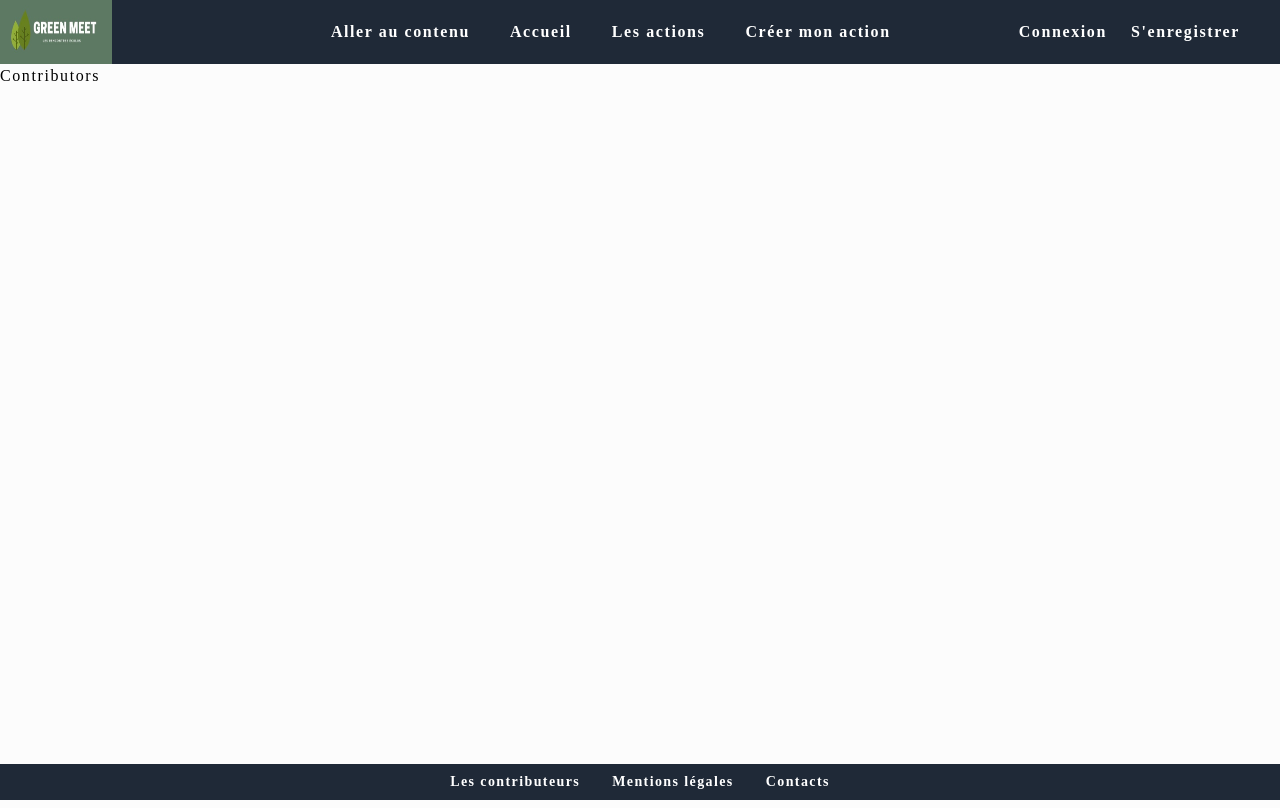
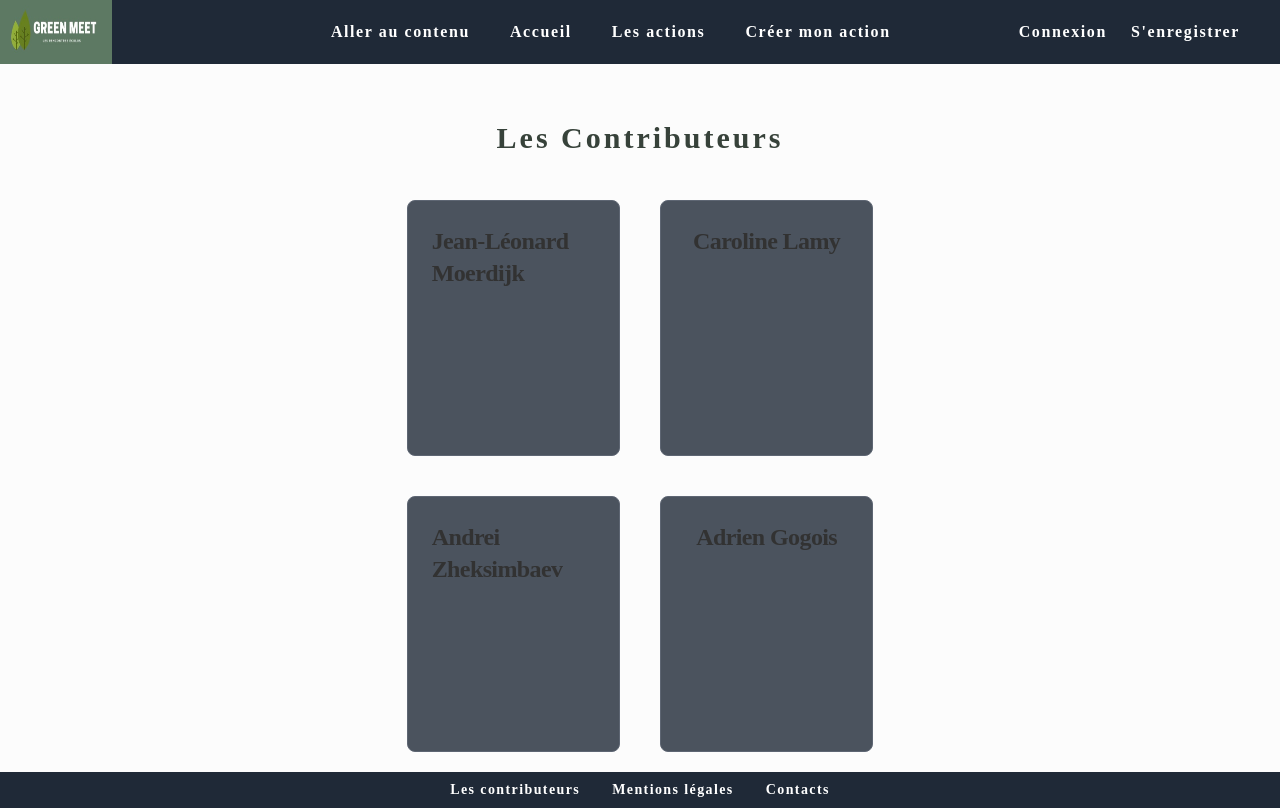
Before and after one commit to acdmft/green-meet-front, a React (Create React App) app: page /contributors in a window 1280 px wide. Built offline with nearby package versions, Linux system fonts and the light colour scheme; no server answers; a web font is replaced by a local one.

Commit message:
contributors props

```diff
--- /dev/null
+++ b/src/components/ContributorsCard.jsx
@@ -0,0 +1,14 @@
+import React from 'react';
+
+
+function ContributorsCard(props) {
+    return (
+
+        <div className="hover:bg-gmvert-dark ease-in-out transform translate hover:-translate-y-1 hover:scale-105 hover:transition-all duration-500 p-6 h-64 rounded-lg border bg-gray-800 opacity-80 border-gray-700 m-5 flex flex-col relative md:w-1/3 flex flex-col items-center">
+            <h5 className="mb-2 text-2xl font-bold tracking-tight text-black">{props.name}</h5>
+        </div>
+
+    )
+}
+
+export default ContributorsCard;
--- a/src/views/Contributors.jsx
+++ b/src/views/Contributors.jsx
@@ -1,7 +1,18 @@
 import React from "react";
+import ContributorsCard from "../components/ContributorsCard";
 
 function Contributors() {
-  return <div>Contributors</div>;
-}
+  return (
+    <>
+      <h1 className="text-gmgreen-medium text-lg md:text-xl lg:text-3xl flex justify-center font-bold pt-14">Les Contributeurs</h1>
+      <div className="flex flex-wrap md:w-1/2 mx-auto justify-center mt-6">
+        <ContributorsCard name="Jean-Léonard Moerdijk" />
+        <ContributorsCard name="Caroline Lamy" />
+        <ContributorsCard name="Andrei Zheksimbaev" />
+        <ContributorsCard name="Adrien Gogois" />
+      </div>
+    </>
+  )
+};
 
 export default Contributors;
```
